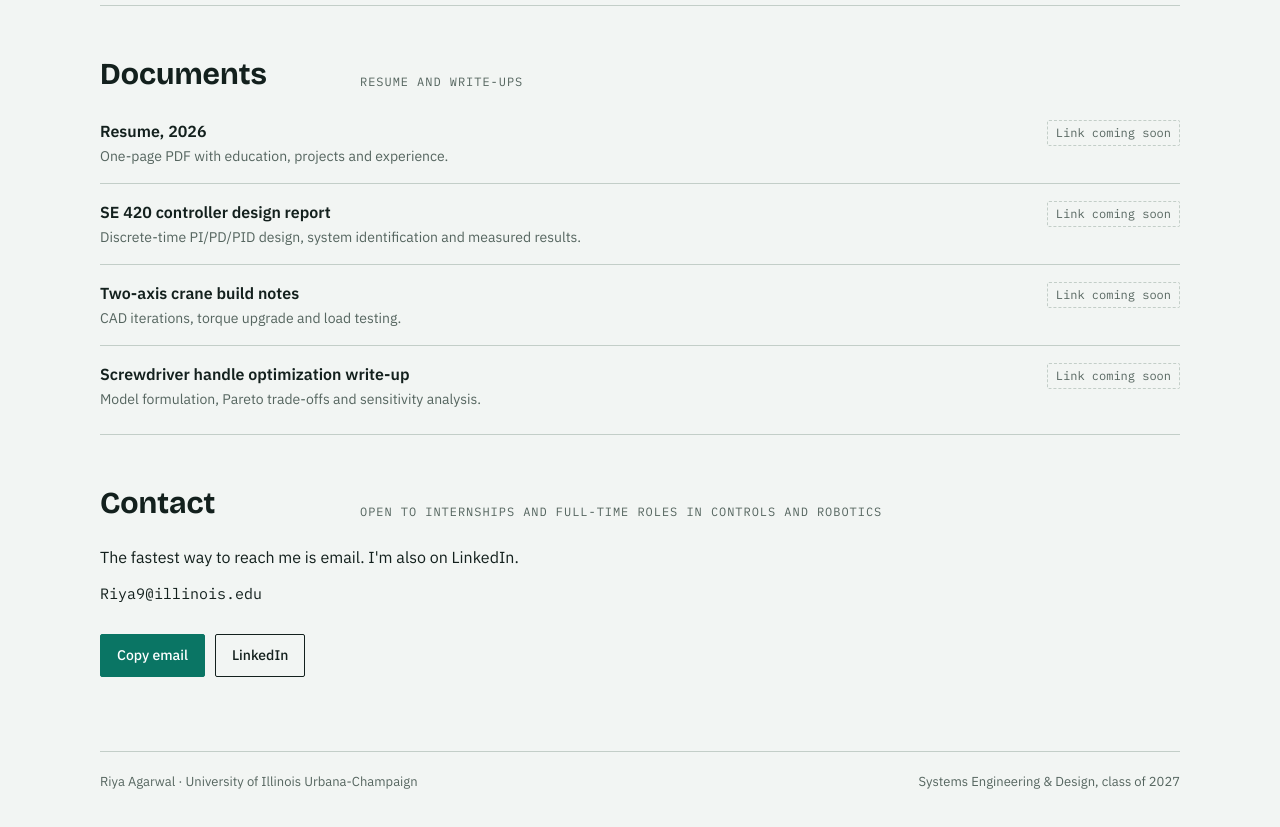
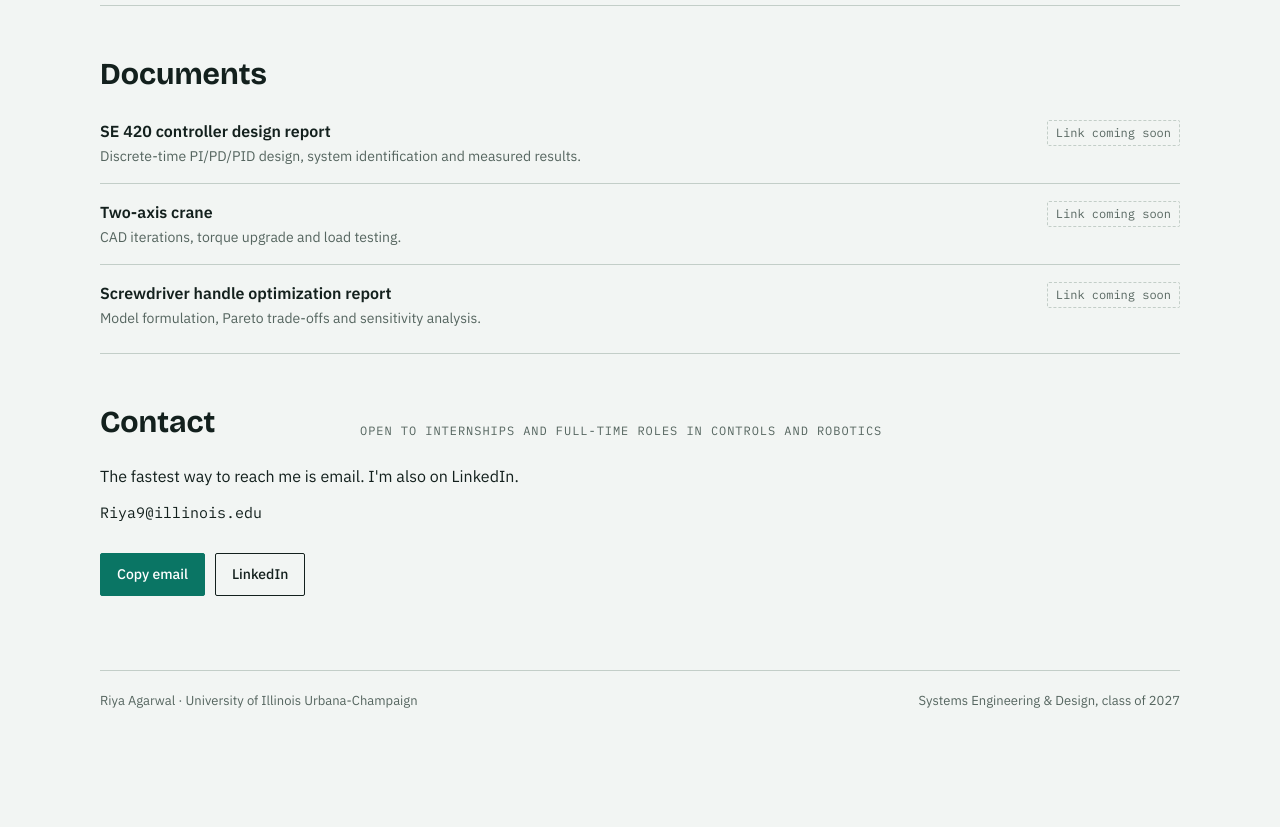
Before and after one commit to Riyaa1704/RiyaAgarwal, a plain HTML site: page index.html in a window 1280 px wide. Shown: the part 3032-3859 px from the top of the page. After the commit the page ends 3800 px from the top, so only its background shows below. Drawn offline with nearby package versions, Linux system fonts and the light colour scheme.

Commit message:
Update index.html

```diff
--- a/index.html
+++ b/index.html
@@ -356,23 +356,18 @@ footer { margin-top: 56px; padding-top: 20px; border-top: 1px solid var(--rule);
   <section id="documents">
     <div class="sec-head">
       <h2>Documents</h2>
-      <p class="label" style="align-self:end">Resume and write-ups</p>
     </div>
     <div class="sec-body docs" style="margin-top:28px">
-      <div class="doc">
-        <div><b>Resume, 2026</b><span class="d">One-page PDF with education, projects and experience.</span></div>
-        <span class="status">Link coming soon</span>
-      </div>
       <div class="doc">
         <div><b>SE 420 controller design report</b><span class="d">Discrete-time PI/PD/PID design, system identification and measured results.</span></div>
         <span class="status">Link coming soon</span>
       </div>
       <div class="doc">
-        <div><b>Two-axis crane build notes</b><span class="d">CAD iterations, torque upgrade and load testing.</span></div>
+        <div><b>Two-axis crane </b><span class="d">CAD iterations, torque upgrade and load testing.</span></div>
         <span class="status">Link coming soon</span>
       </div>
       <div class="doc">
-        <div><b>Screwdriver handle optimization write-up</b><span class="d">Model formulation, Pareto trade-offs and sensitivity analysis.</span></div>
+        <div><b>Screwdriver handle optimization report</b><span class="d">Model formulation, Pareto trade-offs and sensitivity analysis.</span></div>
         <span class="status">Link coming soon</span>
       </div>
     </div>
```
